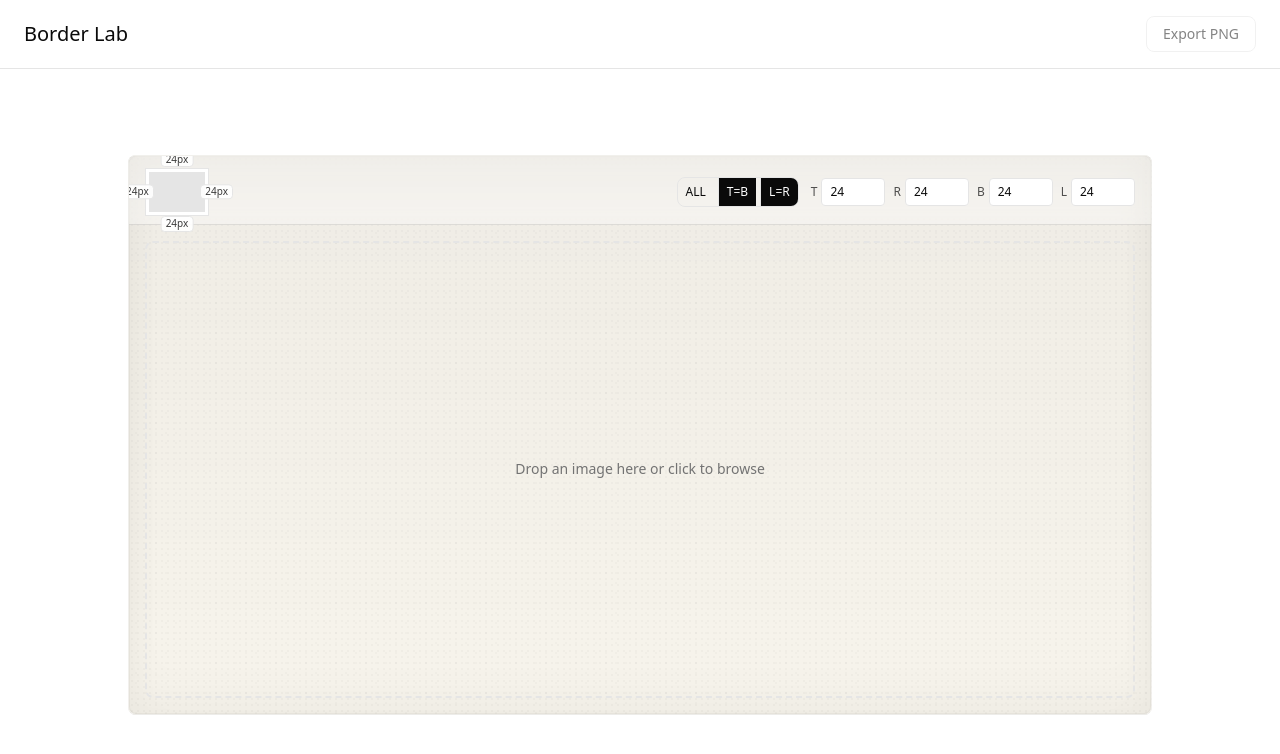
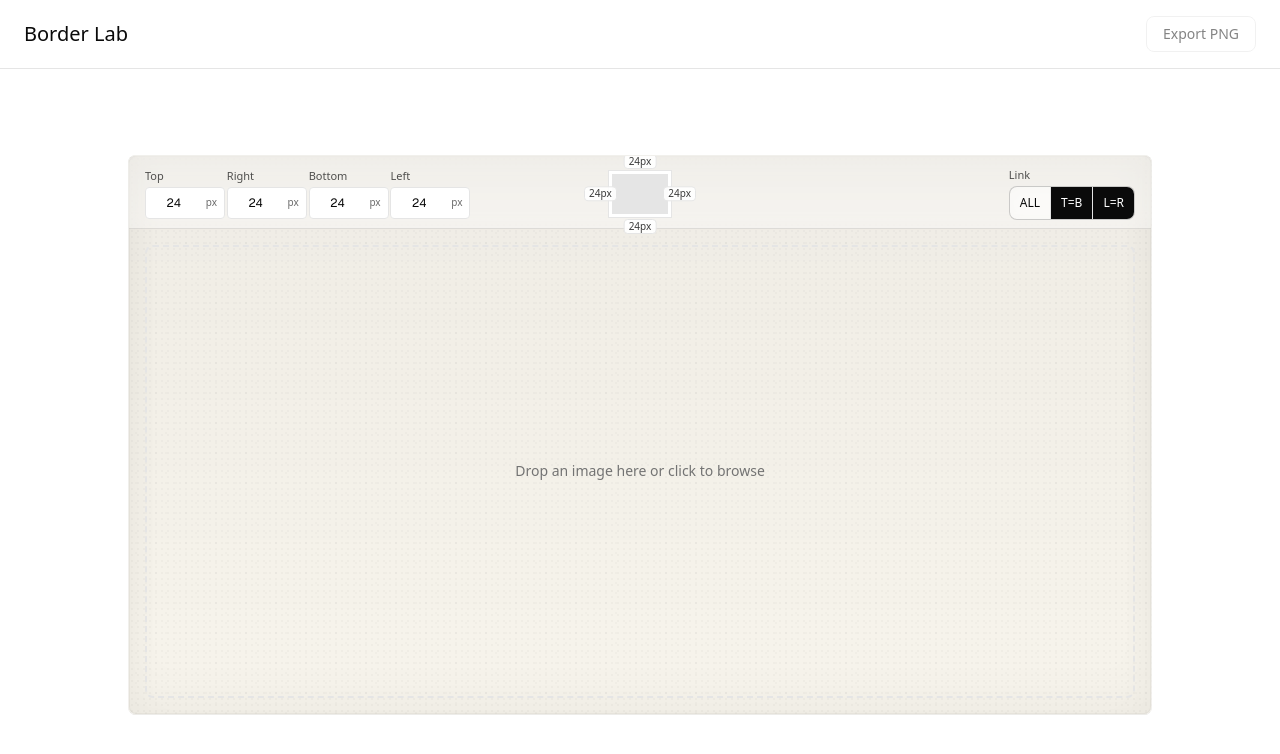
Before and after one commit to mislavjc/cadro, a Next.js app: page / in a window 1280 px wide. Shown: the top 754 px of the page. Built offline with nearby package versions, Linux system fonts and the light colour scheme.

Commit message:
feat: header adjustment

```diff
--- a/app/page.tsx
+++ b/app/page.tsx
@@ -365,9 +365,148 @@ export default function Home() {
         >
           {/* Paper toolbar as header (outside bounding area) */}
           <div className="px-4 pt-3 pb-2 border-b border-foreground/10 bg-white/60 backdrop-blur supports-[backdrop-filter]:bg-white/35">
-            <div className="flex flex-wrap items-center justify-between gap-3 text-xs">
+            <div className="text-xs grid grid-cols-2 gap-3 md:grid md:grid-cols-3 md:items-center md:gap-4">
+              {/* Numeric inputs - Desktop (left column) */}
+              <div className="hidden md:grid md:col-start-1 grid-cols-4 gap-2 items-end">
+                <label className="grid gap-1">
+                  <span className="opacity-70 text-[11px]">Top</span>
+                  <div className="relative">
+                    <input
+                      type="number"
+                      inputMode="numeric"
+                      step={1}
+                      aria-label="Top border in pixels"
+                      className="h-8 w-20 rounded border pr-7 pl-2 bg-background focus:outline-none focus:ring-2 focus:ring-ring text-right font-mono tabular-nums"
+                      value={border.top}
+                      min={0}
+                      max={BORDER_MAX}
+                      onChange={(e) => {
+                        const v = clamp(
+                          parseInt(e.currentTarget.value || '0', 10),
+                          0,
+                          BORDER_MAX,
+                        );
+                        setBorder((prev) => {
+                          if (linkAll)
+                            return { top: v, right: v, bottom: v, left: v };
+                          return {
+                            ...prev,
+                            top: v,
+                            bottom: linkTB ? v : prev.bottom,
+                          };
+                        });
+                      }}
+                    />
+                    <span className="pointer-events-none absolute right-2 top-1/2 -translate-y-1/2 text-[10px] opacity-60">
+                      px
+                    </span>
+                  </div>
+                </label>
+                <label className="grid gap-1">
+                  <span className="opacity-70 text-[11px]">Right</span>
+                  <div className="relative">
+                    <input
+                      type="number"
+                      inputMode="numeric"
+                      step={1}
+                      aria-label="Right border in pixels"
+                      className="h-8 w-20 rounded border pr-7 pl-2 bg-background focus:outline-none focus:ring-2 focus:ring-ring text-right font-mono tabular-nums"
+                      value={border.right}
+                      min={0}
+                      max={BORDER_MAX}
+                      onChange={(e) => {
+                        const v = clamp(
+                          parseInt(e.currentTarget.value || '0', 10),
+                          0,
+                          BORDER_MAX,
+                        );
+                        setBorder((prev) => {
+                          if (linkAll)
+                            return { top: v, right: v, bottom: v, left: v };
+                          return {
+                            ...prev,
+                            right: v,
+                            left: linkLR ? v : prev.left,
+                          };
+                        });
+                      }}
+                    />
+                    <span className="pointer-events-none absolute right-2 top-1/2 -translate-y-1/2 text-[10px] opacity-60">
+                      px
+                    </span>
+                  </div>
+                </label>
+                <label className="grid gap-1">
+                  <span className="opacity-70 text-[11px]">Bottom</span>
+                  <div className="relative">
+                    <input
+                      type="number"
+                      inputMode="numeric"
+                      step={1}
+                      aria-label="Bottom border in pixels"
+                      className="h-8 w-20 rounded border pr-7 pl-2 bg-background focus:outline-none focus:ring-2 focus:ring-ring text-right font-mono tabular-nums"
+                      value={border.bottom}
+                      min={0}
+                      max={BORDER_MAX}
+                      onChange={(e) => {
+                        const v = clamp(
+                          parseInt(e.currentTarget.value || '0', 10),
+                          0,
+                          BORDER_MAX,
+                        );
+                        setBorder((prev) => {
+                          if (linkAll)
+                            return { top: v, right: v, bottom: v, left: v };
+                          return {
+                            ...prev,
+                            bottom: v,
+                            top: linkTB ? v : prev.top,
+                          };
+                        });
+                      }}
+                    />
+                    <span className="pointer-events-none absolute right-2 top-1/2 -translate-y-1/2 text-[10px] opacity-60">
+                      px
+                    </span>
+                  </div>
+                </label>
+                <label className="grid gap-1">
+                  <span className="opacity-70 text-[11px]">Left</span>
+                  <div className="relative">
+                    <input
+                      type="number"
+                      inputMode="numeric"
+                      step={1}
+                      aria-label="Left border in pixels"
+                      className="h-8 w-20 rounded border pr-7 pl-2 bg-background focus:outline-none focus:ring-2 focus:ring-ring text-right font-mono tabular-nums"
+                      value={border.left}
+                      min={0}
+                      max={BORDER_MAX}
+                      onChange={(e) => {
+                        const v = clamp(
+                          parseInt(e.currentTarget.value || '0', 10),
+                          0,
+                          BORDER_MAX,
+                        );
+                        setBorder((prev) => {
+                          if (linkAll)
+                            return { top: v, right: v, bottom: v, left: v };
+                          return {
+                            ...prev,
+                            left: v,
+                            right: linkLR ? v : prev.right,
+                          };
+                        });
+                      }}
+                    />
+                    <span className="pointer-events-none absolute right-2 top-1/2 -translate-y-1/2 text-[10px] opacity-60">
+                      px
+                    </span>
+                  </div>
+                </label>
+              </div>
               {/* Left cluster: Minimap */}
-              <div className="flex items-center gap-2">
+              <div className="flex items-center gap-2 md:col-start-2 md:justify-self-center">
                 {/* Minimap */}
                 <div className="flex items-center gap-2">
                   <div className="relative">
@@ -401,14 +540,19 @@ export default function Home() {
               </div>
 
               {/* Right cluster: Locking, Inputs, Presets */}
-              <div className="flex flex-wrap items-center gap-3">
+              <div className="col-start-2 justify-self-end md:col-start-3 flex flex-wrap items-center gap-3 md:gap-4">
                 {/* Lock controls */}
-                <div className="inline-flex items-center gap-1 rounded-md border overflow-hidden">
+                <div className="grid gap-1 md:ml-0">
+                  <span className="opacity-70 text-[11px]">Link</span>
+                  <div className="inline-flex rounded-md border border-foreground/20 overflow-hidden bg-background/60 backdrop-blur supports-[backdrop-filter]:bg-background/40">
                     <button
                       type="button"
                       title="Link all sides"
-                    className={`h-7 px-2 text-xs ${
-                      linkAll ? 'bg-foreground text-background' : ''
+                      aria-pressed={linkAll}
+                      className={`h-8 px-2.5 text-xs transition-colors focus-visible:outline-none focus-visible:ring-2 focus-visible:ring-ring ${
+                        linkAll
+                          ? 'bg-foreground text-background'
+                          : 'hover:bg-foreground/5'
                       }`}
                       onClick={() => setLinkAll((v) => !v)}
                     >
@@ -417,9 +561,12 @@ export default function Home() {
                     <button
                       type="button"
                       title="Link Top-Bottom"
-                    className={`h-7 px-2 text-xs border-l ${
-                      linkTB && !linkAll ? 'bg-foreground text-background' : ''
-                    }`}
+                      aria-pressed={linkTB && !linkAll}
+                      className={`h-8 px-2.5 text-xs border-l transition-colors focus-visible:outline-none focus-visible:ring-2 focus-visible:ring-ring ${
+                        linkTB && !linkAll
+                          ? 'bg-foreground text-background'
+                          : 'hover:bg-foreground/5'
+                      } ${linkAll ? 'disabled:opacity-50' : ''}`}
                       onClick={() => setLinkTB((v) => !v)}
                       disabled={linkAll}
                     >
@@ -428,22 +575,32 @@ export default function Home() {
                     <button
                       type="button"
                       title="Link Left-Right"
-                    className={`h-7 px-2 text-xs border-l ${
-                      linkLR && !linkAll ? 'bg-foreground text-background' : ''
-                    }`}
+                      aria-pressed={linkLR && !linkAll}
+                      className={`h-8 px-2.5 text-xs border-l transition-colors focus-visible:outline-none focus-visible:ring-2 focus-visible:ring-ring ${
+                        linkLR && !linkAll
+                          ? 'bg-foreground text-background'
+                          : 'hover:bg-foreground/5'
+                      } ${linkAll ? 'disabled:opacity-50' : ''}`}
                       onClick={() => setLinkLR((v) => !v)}
                       disabled={linkAll}
                     >
                       L=R
                     </button>
                   </div>
-                {/* Numeric inputs */}
-                <div className="hidden md:flex items-center gap-2">
-                  <label className="flex items-center gap-1">
-                    <span className="opacity-70">T</span>
+                </div>
+                {/* Numeric inputs - Desktop moved out to left column */}
+              </div>
+
+              {/* Numeric inputs - Mobile (full-width second row) */}
+              <div className="grid md:hidden grid-cols-4 gap-2 w-full col-span-2">
+                <label className="grid gap-1">
+                  <span className="opacity-70 text-[11px]">T</span>
                   <input
                     type="number"
-                      className="h-7 w-16 rounded border px-2 bg-background focus:outline-none focus:ring-2 focus:ring-ring"
+                    inputMode="numeric"
+                    step={1}
+                    aria-label="Top border"
+                    className="h-8 w-full rounded border px-2 bg-background focus:outline-none focus:ring-2 focus:ring-ring text-right font-mono tabular-nums"
                     value={border.top}
                     min={0}
                     max={BORDER_MAX}
@@ -465,11 +622,14 @@ export default function Home() {
                     }}
                   />
                 </label>
-                  <label className="flex items-center gap-1">
-                    <span className="opacity-70">R</span>
+                <label className="grid gap-1">
+                  <span className="opacity-70 text-[11px]">R</span>
                   <input
                     type="number"
-                      className="h-7 w-16 rounded border px-2 bg-background focus:outline-none focus:ring-2 focus:ring-ring"
+                    inputMode="numeric"
+                    step={1}
+                    aria-label="Right border"
+                    className="h-8 w-full rounded border px-2 bg-background focus:outline-none focus:ring-2 focus:ring-ring text-right font-mono tabular-nums"
                     value={border.right}
                     min={0}
                     max={BORDER_MAX}
@@ -491,11 +651,14 @@ export default function Home() {
                     }}
                   />
                 </label>
-                  <label className="flex items-center gap-1">
-                    <span className="opacity-70">B</span>
+                <label className="grid gap-1">
+                  <span className="opacity-70 text-[11px]">B</span>
                   <input
                     type="number"
-                      className="h-7 w-16 rounded border px-2 bg-background focus:outline-none focus:ring-2 focus:ring-ring"
+                    inputMode="numeric"
+                    step={1}
+                    aria-label="Bottom border"
+                    className="h-8 w-full rounded border px-2 bg-background focus:outline-none focus:ring-2 focus:ring-ring text-right font-mono tabular-nums"
                     value={border.bottom}
                     min={0}
                     max={BORDER_MAX}
@@ -517,11 +680,14 @@ export default function Home() {
                     }}
                   />
                 </label>
-                  <label className="flex items-center gap-1">
-                    <span className="opacity-70">L</span>
+                <label className="grid gap-1">
+                  <span className="opacity-70 text-[11px]">L</span>
                   <input
                     type="number"
-                      className="h-7 w-16 rounded border px-2 bg-background focus:outline-none focus:ring-2 focus:ring-ring"
+                    inputMode="numeric"
+                    step={1}
+                    aria-label="Left border"
+                    className="h-8 w-full rounded border px-2 bg-background focus:outline-none focus:ring-2 focus:ring-ring text-right font-mono tabular-nums"
                     value={border.left}
                     min={0}
                     max={BORDER_MAX}
@@ -543,7 +709,6 @@ export default function Home() {
                     }}
                   />
                 </label>
-                </div>
               </div>
             </div>
           </div>
@@ -850,34 +1015,46 @@ export default function Home() {
                       role="slider"
                       aria-label="Top border"
                       aria-valuenow={border.top}
-                      className="absolute top-0 left-1/2 -translate-x-1/2 translate-y-1/2 w-5 h-5 rounded-full bg-white border border-foreground shadow cursor-ns-resize pointer-events-auto z-20 select-none touch-none"
+                      className="absolute top-0 left-1/2 -translate-x-1/2 translate-y-1/2 w-6 h-6 rounded-full bg-white/90 supports-[backdrop-filter]:bg-white/70 backdrop-blur border border-foreground/20 shadow-sm hover:shadow cursor-ns-resize pointer-events-auto z-20 select-none touch-none transition flex flex-col items-center justify-center"
                       onPointerDown={(e) => startDrag('top', e)}
                       title={`Top: ${border.top}px`}
-                    />
+                    >
+                      <div className="w-3 h-px bg-foreground/50" />
+                      <div className="w-3 h-px bg-foreground/50 mt-0.5" />
+                    </div>
                     <div
                       role="slider"
                       aria-label="Right border"
                       aria-valuenow={border.right}
-                      className="absolute right-0 top-1/2 -translate-y-1/2 -translate-x-1/2 w-5 h-5 rounded-full bg-white border border-foreground shadow cursor-ew-resize pointer-events-auto z-20 select-none touch-none"
+                      className="absolute right-0 top-1/2 -translate-y-1/2 -translate-x-1/2 w-6 h-6 rounded-full bg-white/90 supports-[backdrop-filter]:bg-white/70 backdrop-blur border border-foreground/20 shadow-sm hover:shadow cursor-ew-resize pointer-events-auto z-20 select-none touch-none transition flex items-center justify-center"
                       onPointerDown={(e) => startDrag('right', e)}
                       title={`Right: ${border.right}px`}
-                    />
+                    >
+                      <div className="h-3 w-px bg-foreground/50" />
+                      <div className="h-3 w-px bg-foreground/50 ml-0.5" />
+                    </div>
                     <div
                       role="slider"
                       aria-label="Bottom border"
                       aria-valuenow={border.bottom}
-                      className="absolute bottom-0 left-1/2 -translate-x-1/2 -translate-y-1/2 w-5 h-5 rounded-full bg-white border border-foreground shadow cursor-ns-resize pointer-events-auto z-20 select-none touch-none"
+                      className="absolute bottom-0 left-1/2 -translate-x-1/2 -translate-y-1/2 w-6 h-6 rounded-full bg-white/90 supports-[backdrop-filter]:bg-white/70 backdrop-blur border border-foreground/20 shadow-sm hover:shadow cursor-ns-resize pointer-events-auto z-20 select-none touch-none transition flex flex-col items-center justify-center"
                       onPointerDown={(e) => startDrag('bottom', e)}
                       title={`Bottom: ${border.bottom}px`}
-                    />
+                    >
+                      <div className="w-3 h-px bg-foreground/50" />
+                      <div className="w-3 h-px bg-foreground/50 mt-0.5" />
+                    </div>
                     <div
                       role="slider"
                       aria-label="Left border"
                       aria-valuenow={border.left}
-                      className="absolute left-0 top-1/2 -translate-y-1/2 translate-x-1/2 w-5 h-5 rounded-full bg-white border border-foreground shadow cursor-ew-resize pointer-events-auto z-20 select-none touch-none"
+                      className="absolute left-0 top-1/2 -translate-y-1/2 translate-x-1/2 w-6 h-6 rounded-full bg-white/90 supports-[backdrop-filter]:bg-white/70 backdrop-blur border border-foreground/20 shadow-sm hover:shadow cursor-ew-resize pointer-events-auto z-20 select-none touch-none transition flex items-center justify-center"
                       onPointerDown={(e) => startDrag('left', e)}
                       title={`Left: ${border.left}px`}
-                    />
+                    >
+                      <div className="h-3 w-px bg-foreground/50" />
+                      <div className="h-3 w-px bg-foreground/50 ml-0.5" />
+                    </div>
                   </div>
 
                   {/* End measurement arrows */}
```
Lines whose indentation alone changed are shown as unchanged.
